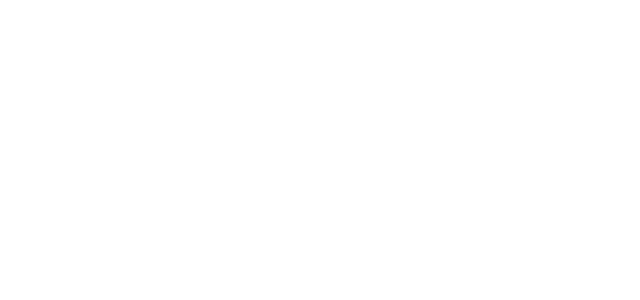
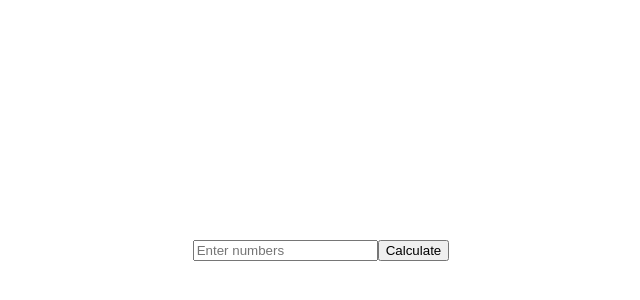
Before and after one commit to IP577/string-calculator, a React (Create React App) app: page / in a window 1280 px wide. Shown: the part 150-450 px from the top of the page, without its empty margins (319-959 px from the left). Built offline with nearby package versions, Linux system fonts and the light colour scheme.

Commit message:
added basic styles, used StringCalculator

```diff
--- a/src/App.css
+++ b/src/App.css
@@ -1,38 +1,5 @@
-.App {
-  text-align: center;
+html,
+body,
+#root {
+  height: 100%;
 }
-
-.App-logo {
-  height: 40vmin;
-  pointer-events: none;
-}
-
-@media (prefers-reduced-motion: no-preference) {
-  .App-logo {
-    animation: App-logo-spin infinite 20s linear;
-  }
-}
-
-.App-header {
-  background-color: #282c34;
-  min-height: 100vh;
-  display: flex;
-  flex-direction: column;
-  align-items: center;
-  justify-content: center;
-  font-size: calc(10px + 2vmin);
-  color: white;
-}
-
-.App-link {
-  color: #61dafb;
-}
-
-@keyframes App-logo-spin {
-  from {
-    transform: rotate(0deg);
-  }
-  to {
-    transform: rotate(360deg);
-  }
-}
--- a/src/App.js
+++ b/src/App.js
@@ -1,8 +1,12 @@
-import logo from "./logo.svg";
 import "./App.css";
+import StringCalculator from "./StringCalculator.jsx";
 
 function App() {
-  return <></>;
+  return (
+    <>
+      <StringCalculator />
+    </>
+  );
 }
 
 export default App;
--- a/src/StringCalculator.jsx
+++ b/src/StringCalculator.jsx
@@ -1,8 +1,9 @@
 import React from "react";
+import "./css/StringCalculator.css";
 
 function StringCalculator() {
   return (
-    <div>
+    <div className="input-section">
       <input type="text" placeholder="Enter numbers" />
       <button>Calculate</button>
       <div data-testid="result"></div>
--- /dev/null
+++ b/src/css/StringCalculator.css
@@ -0,0 +1,6 @@
+.input-section {
+  display: flex;
+  justify-content: center;
+  align-items: center;
+  height: 100%;
+}
```
